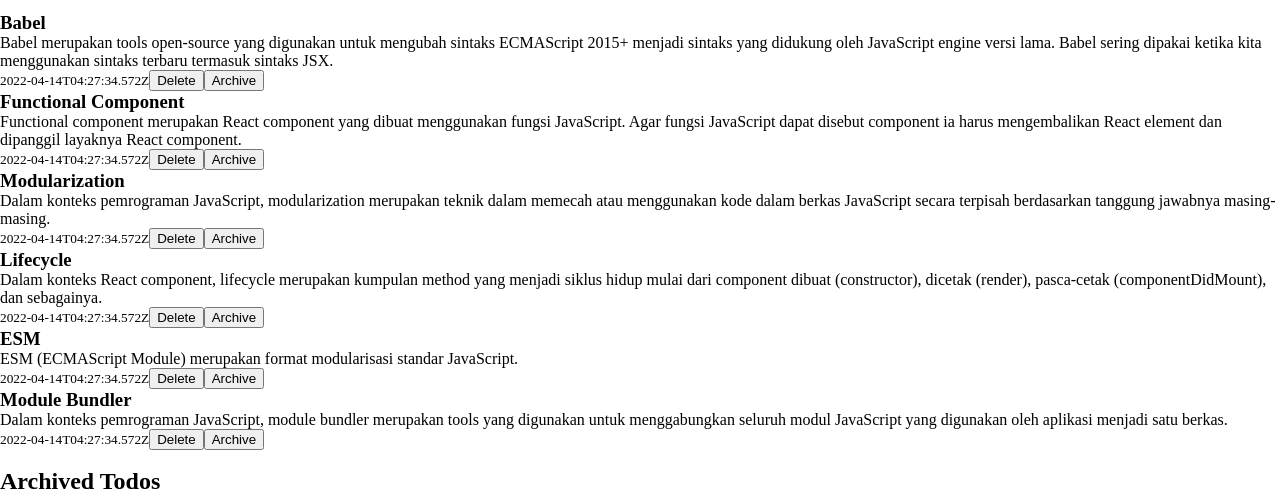
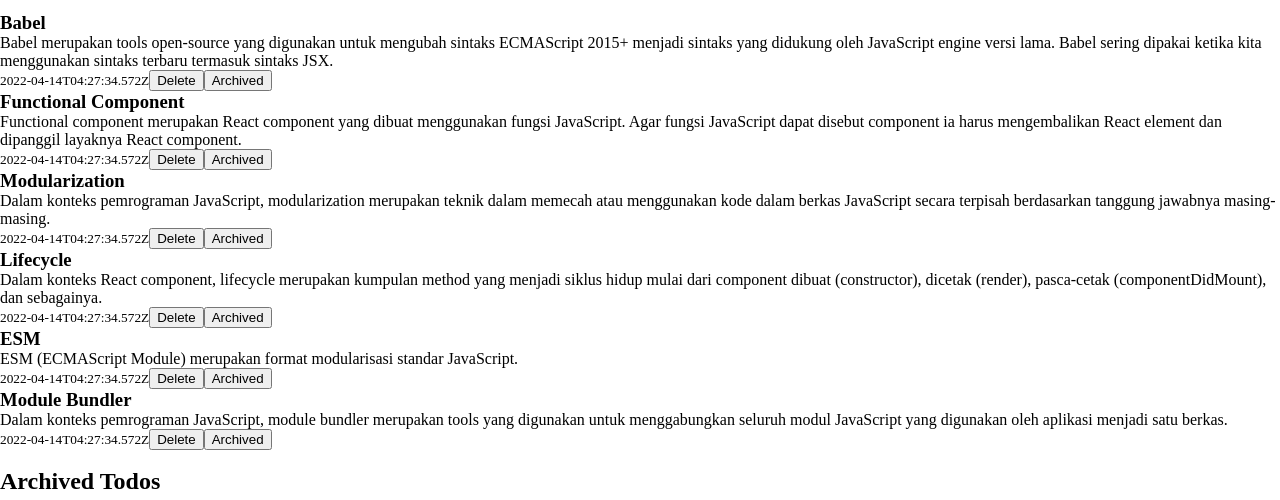
Before and after one commit to sabiq7392/dicoding-react-todo-app, a React (Create React App) app: page / in a window 1280 px wide. Shown: the part 195-695 px from the top of the page. Built offline with nearby package versions, Linux system fonts and the light colour scheme.

Commit message:
changed text in button archived

```diff
--- a/src/App.tsx
+++ b/src/App.tsx
@@ -1,8 +1,7 @@
 import type { ReactElement } from "react";
-import type { TodosData } from "./types";
 import { useState } from "react";
 import GlobalsStyles from "./styles/Globals.styled";
-import { Article, Aside, Div, Footer, H1, H2, Header, Main, Section, P, Small, Button } from "./styles/mame-styled/core/HtmlTag";
+import { Article, Aside, Footer, H1, H2, Header, Main } from "./styles/mame-styled/core/HtmlTag";
 import STYLES_CONFIG from "./styles/styles.config";
 import TODOS_DATA from "./data/TODOS_DATA";
 import FormAddToDo from "./components/organisms/FormAddToDo";
@@ -17,7 +16,7 @@
 const { color } = STYLES_CONFIG;
 
 function App(): ReactElement {
-  const [TODO_DATA, SET_TODO_DATA] = useState({});
+  const [, SET_TODO_DATA] = useState({});
   const [SEARCHED_TODOS_DATA, SET_SEARCHED_TODOS_DATA] = useState([]);
   const [ARCHIVED_TODOS_DATA, SET_ARCHIVED_TODOS_DATA] = useState([]);
   const [searchTodoInputValue, setSearchTodoInputValue] = useState("");
--- a/src/components/molecules/Todo.tsx
+++ b/src/components/molecules/Todo.tsx
@@ -1,5 +1,6 @@
 import type { ReactElement } from "react";
 import { Section, P, Small, Button, H3 } from "../../styles/mame-styled/core/HtmlTag";
+import { default as __RenderIf } from "../../styles/mame-styled/core/utils/js-syntax/If";
 import type { Id, SetArchivedTodosData, SetTodoData, TodosData } from "../../types";
 import Title from "../atoms/Title";
 
@@ -52,7 +53,9 @@
       <P>{body}</P>
       <Small>{createdAt}</Small>
       <Button onClick={onDeleteClickHandler}>Delete</Button>
-      <Button onClick={onArchiveClickHandler}>Archive</Button>
+      <Button onClick={onArchiveClickHandler}>
+        {archived === false ? "Archived" : "Unarchived"}
+      </Button>
     </Section>
   </>;
 }
```
